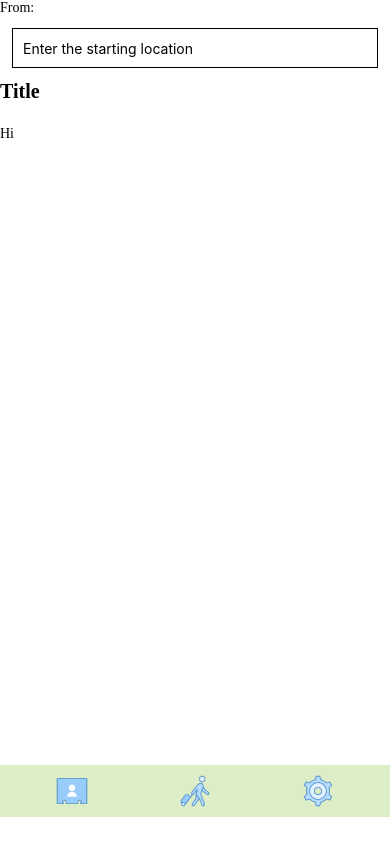
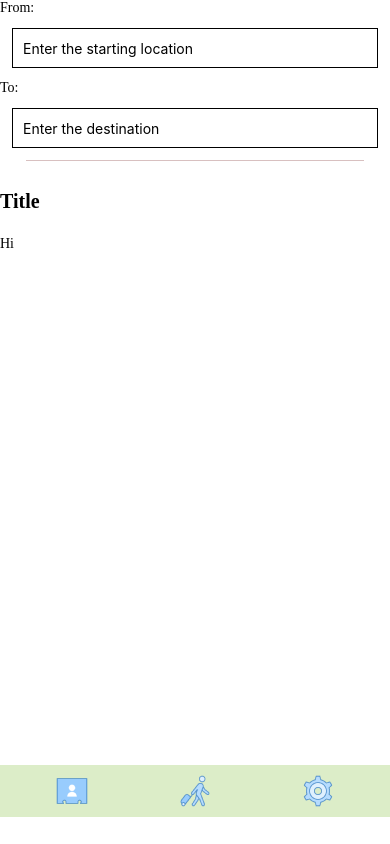
Before and after one commit to Christophler/CalgaryHacks2022, a React Native app in the folder app/: screen / in a window 390 px wide. Built offline with nearby package versions, Linux system fonts and the light colour scheme.

Commit message:
<doc> Added additional nav page features. <feat> Added the second input box and the line.

```diff
--- a/app/src/App.js
+++ b/app/src/App.js
@@ -7,7 +7,14 @@
  */
 
 import React from 'react';
-import {View, Text, Dimensions, TextInput, SafeAreaView} from 'react-native';
+import {
+  View,
+  Text,
+  Dimensions,
+  Image,
+  TextInput,
+  SafeAreaView,
+} from 'react-native';
 import NavigationBar from './components/NavigationBar';
 import generalStyles from './generalStyles';
 
@@ -17,11 +24,23 @@ const App = () => {
   return (
     <View style={{height: win.height - 27}}>
       <Text style={generalStyles.baseText}>From:</Text>
-
       <TextInput
         style={generalStyles.input}
         placeholder={'Enter the starting location'}
       />
+
+      <Text style={generalStyles.baseText}>To:</Text>
+      <TextInput
+        style={generalStyles.input}
+        placeholder={'Enter the destination'}
+      />
+
+      <View style={generalStyles.content}>
+        <Image
+          style={generalStyles.lineImage}
+          source={require('./assets/Line1.png')}
+        />
+      </View>
 
       <Text style={generalStyles.baseText}>
         <Text style={generalStyles.titleText}>
--- a/app/src/generalStyles.js
+++ b/app/src/generalStyles.js
@@ -14,6 +14,16 @@ const generalStyles = StyleSheet.create({
     fontSize: 20,
     fontWeight: 'bold',
   },
+  lineImage: {
+    paddingLeft: 50,
+    justifyContent: 'center',
+    alignItems: 'center',
+  },
+  content: {
+    flex: 0.05,
+    flexDirection: 'row',
+    justifyContent: 'center',
+  },
 });
 
 export default generalStyles;
```
Also changed, not shown: app/src/assets/Line1.png (added), app/src/components/genericInput.js (deleted).
